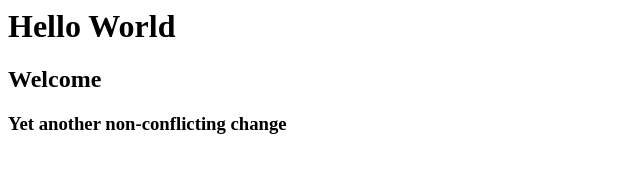
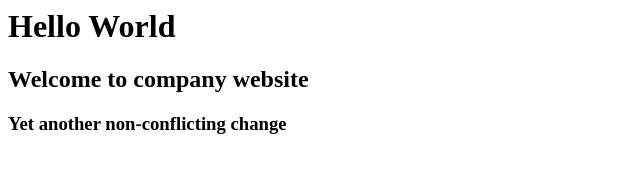
Before and after one commit to linden-peters-sait/InitAndPushDemo, a plain HTML site: page index.html in a window 1280 px wide. Shown: the whole page, without its empty margins (0-640 px from the left). Drawn offline with Linux system fonts and the light colour scheme.

Commit message:
Local change to HTML for conflict test.

```diff
--- a/index.html
+++ b/index.html
@@ -1,7 +1,7 @@
 <html>
 <body>
 <h1>Hello World</h1>
-<h2>Welcome</h2>
+<h2>Welcome to company website</h2>
 <h3>Yet another non-conflicting change</h3>
 </body>
 </html>
```
